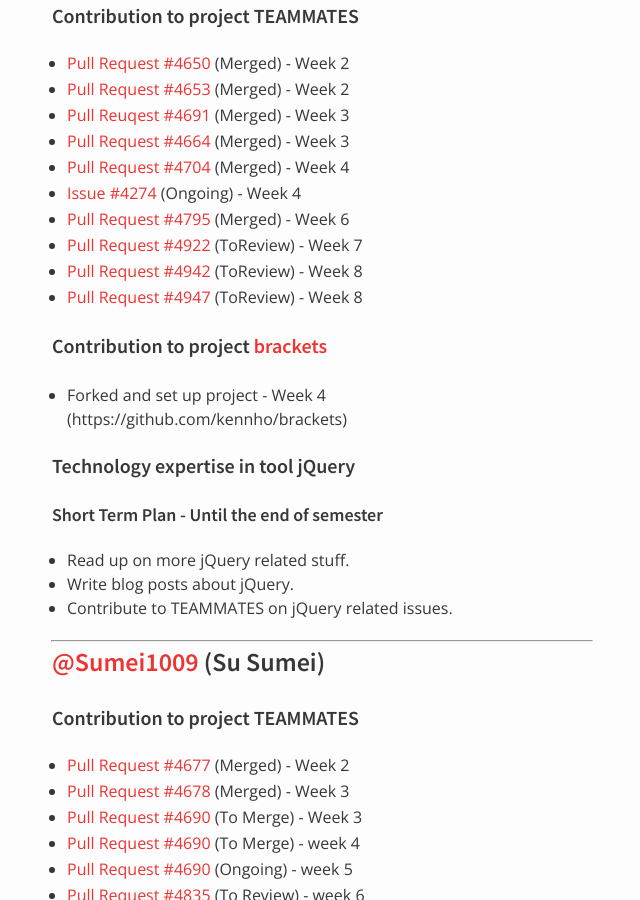
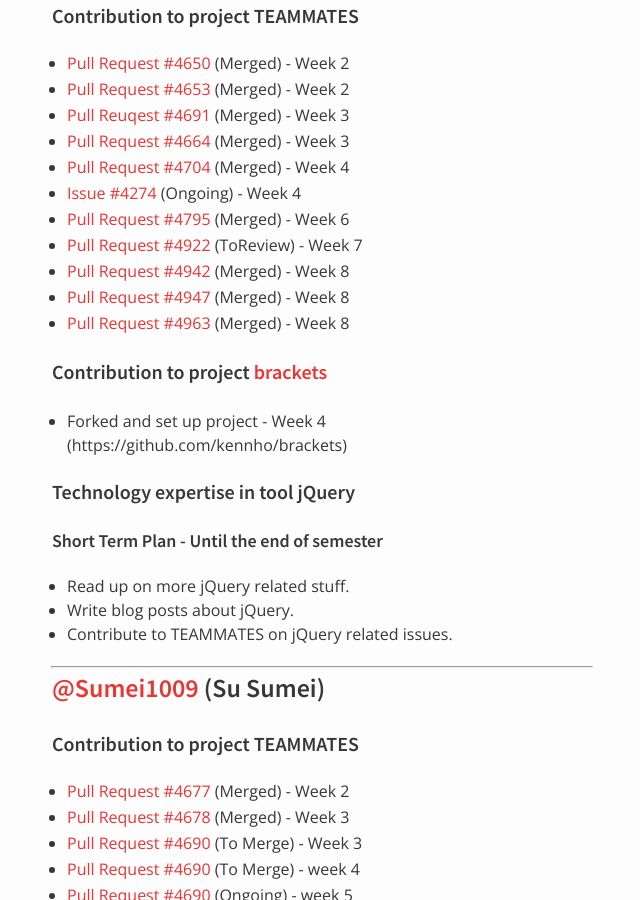
Before and after one commit to nus-oss/cs3281-AY1516S2-website, a Jekyll site: the page built from teams/teammates.md, in a window 1280 px wide and 900 px high, scrolled down 2139 px. Shown: the whole window, without its empty margins (318-958 px from the left). Built offline with Jekyll 4.4.1, drawn with Linux system fonts in a browser that asks for light colours.

Commit message:
updated progress for @kennho

```diff
--- a/teams/teammates.md
+++ b/teams/teammates.md
@@ -76,8 +76,9 @@
  * [Issue #4274](https://github.com/TEAMMATES/repo/issues/4274) (Ongoing) - Week 4
  * [Pull Request #4795](https://github.com/TEAMMATES/teammates/pull/4795) (Merged) - Week 6
  * [Pull Request #4922](https://github.com/TEAMMATES/teammates/pull/4922) (ToReview) - Week 7
- * [Pull Request #4942](https://github.com/TEAMMATES/teammates/pull/4942) (ToReview) - Week 8
- * [Pull Request #4947](https://github.com/TEAMMATES/teammates/pull/4947) (ToReview) - Week 8
+ * [Pull Request #4942](https://github.com/TEAMMATES/teammates/pull/4942) (Merged) - Week 8
+ * [Pull Request #4947](https://github.com/TEAMMATES/teammates/pull/4947) (Merged) - Week 8
+ * [Pull Request #4963](https://github.com/TEAMMATES/teammates/pull/4963) (Merged) - Week 8
 
 #### Contribution to project [brackets](https://github.com/adobe/brackets)
  * Forked and set up project - Week 4 (https://github.com/kennho/brackets)
```
